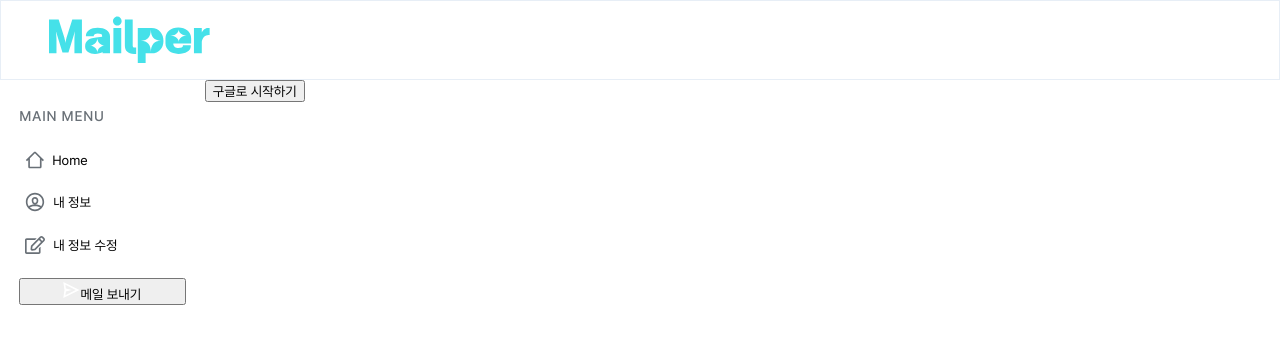
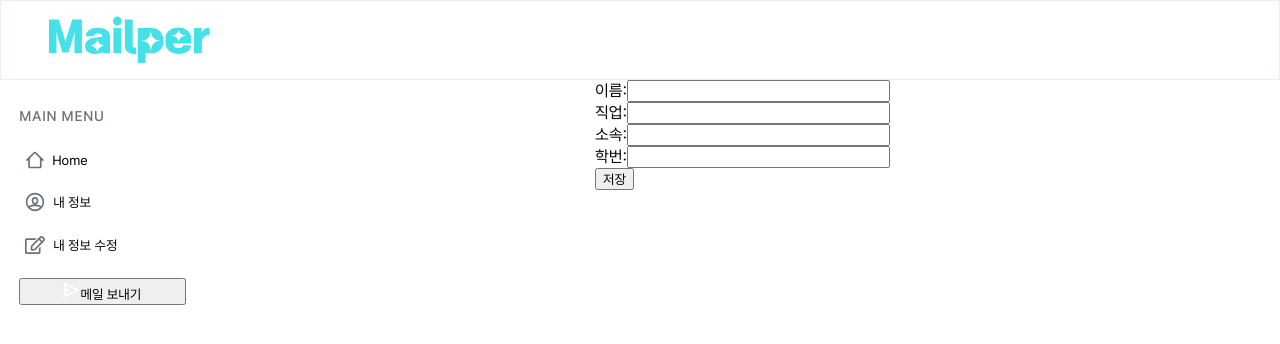
Before and after one commit to zhzkal2/piyak-hackathon, a React (Create React App) app in the folder frontend/: page / in a window 1280 px wide. Shown: the top 344 px of the page. Built offline with nearby package versions, Linux system fonts and the light colour scheme.

Commit message:
App 라우터 수정

```diff
--- a/frontend/src/App.js
+++ b/frontend/src/App.js
@@ -10,16 +10,18 @@ import GNB from "@/components/GNB/GNB";
 function App() {
   return (
     <Router>
-      <Header />
+      <div style={{display: "flex", flexDirection: "column", height: "100%"}}>      <Header />
       <div style={{display: "flex"}}>
         <GNB />
         <Routes>
-          <Route path="/" element={<Login />} />
+          <Route path="/" element={<ProfileForm />} />
           <Route path="/auth/callback" element={<LoginRedirectHandler />} />
           <Route path="/profile" element={<ProfileForm />} />
           <Route path="/send-mail" element={<SendMail />} />
           <Route path="/storage" element={<Storage />} />
-        </Routes>
+          <Route path="/*" element={<ProfileForm />} />
+          </Routes>
+        </div>
       </div>
     </Router>
   );
```
